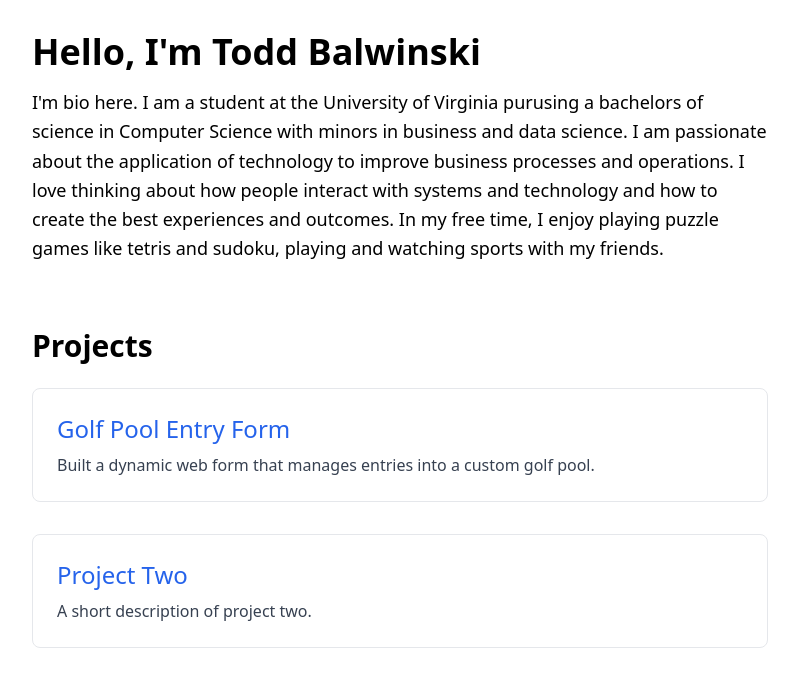
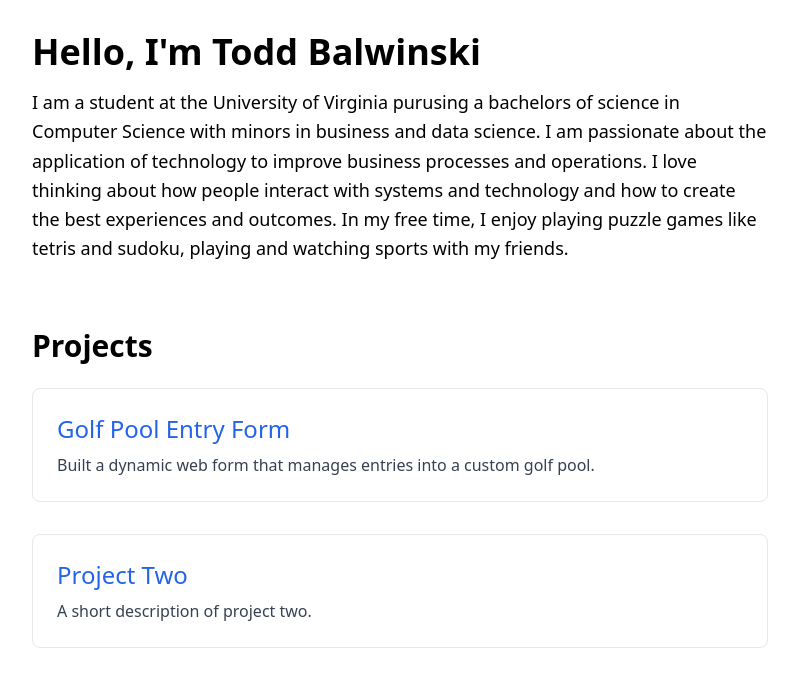
Before and after one commit to toddbalwinski/PersonalWebsite, a Next.js app: page / in a window 1280 px wide. Shown: the top 686 px of the page, without its empty margins (240-1039 px from the left). Built offline with nearby package versions, Linux system fonts and the light colour scheme.

Commit message:
updated link

```diff
--- a/pages/index.js
+++ b/pages/index.js
@@ -5,7 +5,7 @@ import Head from 'next/head';
 
 export default function Home() {
   const projects = [
-    { title: 'Golf Pool Entry Form', description: 'Built a dynamic web form that manages entries into a custom golf pool.', link: 'https://golf-pool-entry-form.vercel.app/' },
+    { title: 'Golf Pool Entry Form', description: 'Built a dynamic web form that manages entries into a custom golf pool.', link: 'https://github.com/toddbalwinski/GolfPoolEntryForm' },
     { title: 'Project Two', description: 'A short description of project two.', link: '#' },
     // Add more projects here
   ];
@@ -22,7 +22,7 @@ export default function Home() {
         <section id="bio" className="mb-16">
           <h1 className="text-4xl font-bold mb-4">Hello, I&apos;m Todd Balwinski</h1>
           <p className="text-lg leading-relaxed">
-            I&apos;m bio here. I am a student at the University of Virginia purusing a bachelors of science in Computer Science with minors in business and data science.
+            I am a student at the University of Virginia purusing a bachelors of science in Computer Science with minors in business and data science.
             I am passionate about the application of technology to improve business processes and operations. I love thinking about how people interact with systems and technology and how to create the best experiences and outcomes.
             In my free time, I enjoy playing puzzle games like tetris and sudoku, playing and watching sports with my friends.
           </p>
```
